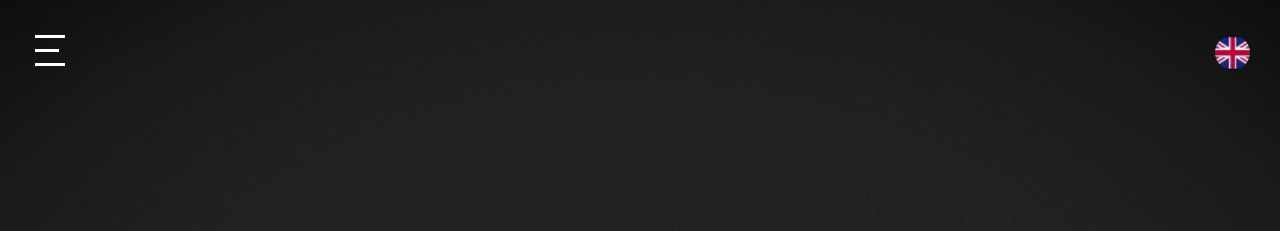
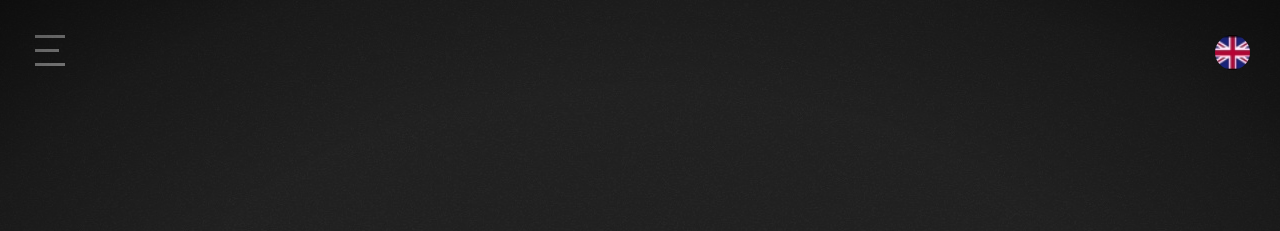
Before and after one commit to Qintavius/portfolio_2K23, a React (Create React App) app: page / in a window 1280 px wide. Shown: the top 231 px of the page. Built offline with nearby package versions, Linux system fonts and the light colour scheme.

Commit message:
[UPDATE] Move Nav component outside page div

```diff
--- a/src/App.jsx
+++ b/src/App.jsx
@@ -20,9 +20,9 @@ const Project = React.lazy(() => import("./pages/Project"));
 function App() {
   return (
     <Suspense fallback={<Fallback />}>
+      <Nav />
       <div className="page">
         <About />
-        <Nav />
         <Career />
         <Skill />
         <Project />
```
